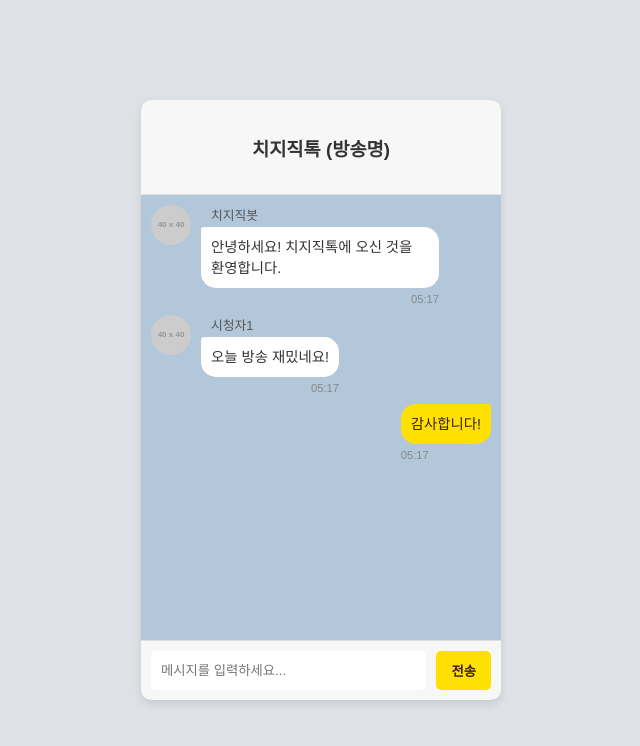
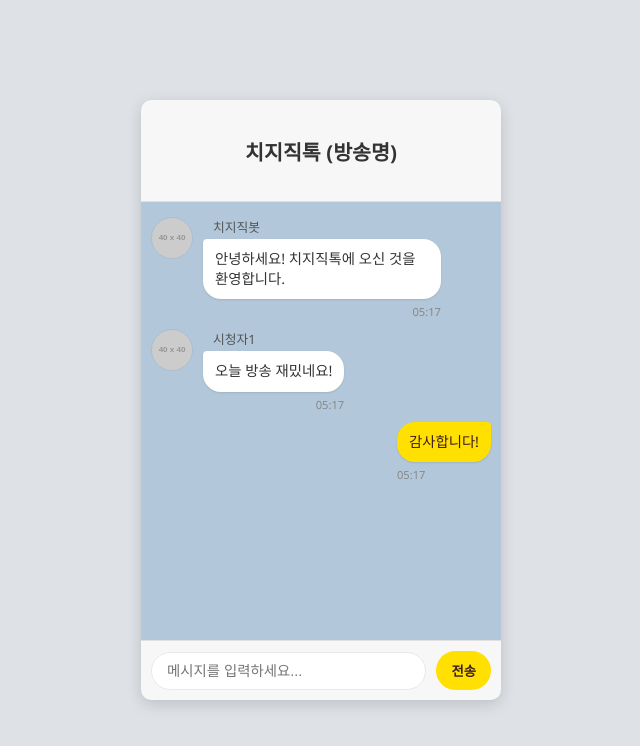
Before and after one commit to kogasa4875/ChzzkChat, a plain HTML site: page index.html in a window 1280 px wide. Shown: the whole page, without its empty margins (319-959 px from the left). Drawn offline with Linux system fonts and the light colour scheme; placeholder pictures from the web are drawn by us.

Commit message:
Update style.css

```diff
--- a/style.css
+++ b/style.css
@@ -1,159 +1,159 @@
+/* 기본 설정 */
 body {
-    font-family: 'Kakao Regular', 'Noto Sans KR', sans-serif; /* 카카오톡 폰트 있으면 좋음 */
+    font-family: 'Noto Sans KR', 'Segoe UI', Tahoma, Geneva, Verdana, sans-serif;
     margin: 0;
     padding: 0;
-    display: flex; /* body를 flex 컨테이너로 */
-    justify-content: center; /* 중앙 정렬 */
-    align-items: center; /* 세로 중앙 정렬 */
-    min-height: 100vh; /* 화면 전체 높이 사용 */
-    background-color: #dee1e6; /* 카카오톡 메인 화면 배경색 */
+    display: flex;
+    justify-content: center;
+    align-items: center;
+    min-height: 100vh;
+    background-color: #dee1e6; /* 카카오톡 배경색 */
 }
 
+/* 전체 채팅창 컨테이너 */
 .chat-wrapper {
-    width: 360px; /* PC 카톡 채팅창 너비와 비슷하게 */
-    height: 600px; /* PC 카톡 채팅창 높이와 비슷하게 */
+    width: 360px;
+    height: 600px;
     display: flex;
-    flex-direction: column; /* 세로 방향으로 요소들을 배치 */
+    flex-direction: column;
     border-radius: 10px;
-    box-shadow: 0 4px 8px rgba(0, 0, 0, 0.1);
-    background-color: #b2c7d9; /* 채팅방 배경색 */
-    overflow: hidden; /* 모서리 둥글게 할 때 내부 콘텐츠 삐져나오지 않게 */
+    box-shadow: 0 4px 15px rgba(0, 0, 0, 0.15); /* 부드러운 그림자 */
+    background-color: #b2c7d9;
+    overflow: hidden;
+    position: relative; /* 자식 요소 포지셔닝을 위해 */
 }
 
+/* 상단 헤더 */
 .chat-header {
-    background-color: #f7f7f7; /* 상단바 배경색 */
+    background-color: #f7f7f7;
     padding: 15px;
     text-align: center;
+    font-size: 1.1em;
     font-weight: bold;
     color: #333;
     border-bottom: 1px solid #e0e0e0;
 }
 
+/* 채팅 메시지 목록 영역 */
 .chat-messages {
-    flex-grow: 1; /* 이 부분이 남은 공간을 모두 차지하도록 함 */
-    padding: 10px;
-    overflow-y: auto; /* 메시지가 많아지면 스크롤바 생성 */
+    flex-grow: 1;
+    padding: 15px 10px;
+    overflow-y: auto;
     display: flex;
-    flex-direction: column; /* 메시지들이 아래로 쌓이도록 */
+    flex-direction: column;
+    gap: 10px; /* 메시지 사이 간격 */
 }
 
+/* 스크롤바 커스텀 */
+.chat-messages::-webkit-scrollbar {
+    width: 8px;
+}
+.chat-messages::-webkit-scrollbar-thumb {
+    background-color: #889bb0; /* 짙은 파란색 */
+    border-radius: 10px;
+}
+.chat-messages::-webkit-scrollbar-track {
+    background-color: transparent; /* 투명한 트랙 */
+}
+
+/* 입력창 영역 */
 .chat-input-area {
     display: flex;
+    align-items: center;
     padding: 10px;
     border-top: 1px solid #e0e0e0;
-    background-color: #f7f7f7; /* 입력창 배경색 */
+    background-color: #f7f7f7;
 }
-
 .chat-input-area input {
-    flex-grow: 1; /* 입력창이 최대한 넓게 차지하도록 */
+    flex-grow: 1;
+    border: 1px solid #e9e9e9;
+    border-radius: 20px;
+    padding: 10px 15px;
+    margin-right: 10px;
+    outline: none;
+    background-color: #ffffff;
+    font-size: 0.9em;
+    transition: border-color 0.3s;
+}
+.chat-input-area input:focus {
+    border-color: #b2c7d9;
+}
+.chat-input-area button {
+    background-color: #ffe000;
+    color: #3c1e1e;
     border: none;
-    border-radius: 5px;
-    padding: 10px;
-    margin-right: 10px;
-    outline: none; /* 클릭 시 테두리 제거 */
-    background-color: #ffffff;
-}
-
-.chat-input-area button {
-    background-color: #ffe000; /* 카카오톡 전송 버튼 색상 */
-    color: #3c1e1e; /* 카카오톡 전송 버튼 글자색 */
-    border: none;
-    border-radius: 5px;
+    border-radius: 20px;
     padding: 10px 15px;
     font-weight: bold;
     cursor: pointer;
-    transition: background-color 0.2s; /* 호버 효과 */
+    transition: background-color 0.2s;
 }
-
 .chat-input-area button:hover {
     background-color: #f0d000;
 }
 
-/* 개별 채팅 메시지 스타일 */
+/* 메시지 행 스타일 */
 .message-row {
     display: flex;
-    align-items: flex-start; /* 프로필 사진과 메시지 상단 정렬 */
-    margin-bottom: 10px;
+    align-items: flex-start;
+    position: relative;
 }
-
-.message-row.mine { /* 내가 보낸 메시지 (오른쪽 정렬) */
+.message-row.mine {
     justify-content: flex-end;
 }
-
-.message-row.other { /* 다른 사람이 보낸 메시지 (왼쪽 정렬) */
+.message-row.other {
     justify-content: flex-start;
 }
-
 .profile-img {
     width: 40px;
     height: 40px;
     border-radius: 50%;
-    margin-right: 10px; /* 남이 보낸 메시지일 때 */
+    margin-right: 10px;
     object-fit: cover;
+    border: 1px solid rgba(0, 0, 0, 0.05);
 }
-
 .message-row.mine .profile-img {
-    display: none; /* 내가 보낸 메시지에는 프로필 사진 없음 */
+    display: none;
 }
-
 .message-content {
     display: flex;
     flex-direction: column;
-    max-width: 70%; /* 메시지 최대 너비 */
+    max-width: 70%;
 }
-
 .message-sender {
     font-size: 0.8em;
     color: #555;
     margin-bottom: 3px;
-    margin-left: 10px; /* 말풍선과 간격 */
+    margin-left: 10px;
 }
-
 .message-bubble {
-    padding: 10px;
-    border-radius: 15px;
-    word-break: break-word; /* 긴 단어 잘림 방지 */
-    position: relative; /* 꼬리표를 위해 */
+    padding: 10px 12px;
+    border-radius: 18px; /* 더 둥근 모서리 */
+    word-break: break-word;
     font-size: 0.9em;
     line-height: 1.4;
+    position: relative;
+    box-shadow: 0 1px 2px rgba(0, 0, 0, 0.1);
 }
-
 .message-row.other .message-bubble {
-    background-color: #ffffff; /* 남이 보낸 메시지 배경 */
+    background-color: #ffffff;
     color: #333;
-    border-top-left-radius: 3px; /* 왼쪽 상단 꼬리표 부분 */
+    border-top-left-radius: 4px; /* 꼬리표 */
 }
-
 .message-row.mine .message-bubble {
-    background-color: #ffe000; /* 내가 보낸 메시지 배경 (카톡 노란색) */
+    background-color: #ffe000;
     color: #3c1e1e;
-    border-top-right-radius: 3px; /* 오른쪽 상단 꼬리표 부분 */
+    border-top-right-radius: 4px; /* 꼬리표 */
 }
-
 .message-time {
     font-size: 0.7em;
     color: #888;
-    align-self: flex-end; /* 시간을 메시지 오른쪽 아래로 정렬 */
+    align-self: flex-end;
     margin-top: 5px;
-    margin-left: 5px; /* 남이 보낸 메시지일 때 */
+    margin-left: 5px;
 }
-
 .message-row.mine .message-time {
-    align-self: flex-start; /* 내가 보낸 메시지일 때 왼쪽 아래로 */
+    align-self: flex-start;
     margin-right: 5px;
     margin-left: 0;
 }
-
-/* 스크롤바 디자인 (크롬/엣지) */
-.chat-messages::-webkit-scrollbar {
-    width: 8px;
-}
-
-.chat-messages::-webkit-scrollbar-thumb {
-    background-color: #a0a0a0;
-    border-radius: 10px;
-}
-
-.chat-messages::-webkit-scrollbar-track {
-    background-color: #e0e0e0;
-}
```
